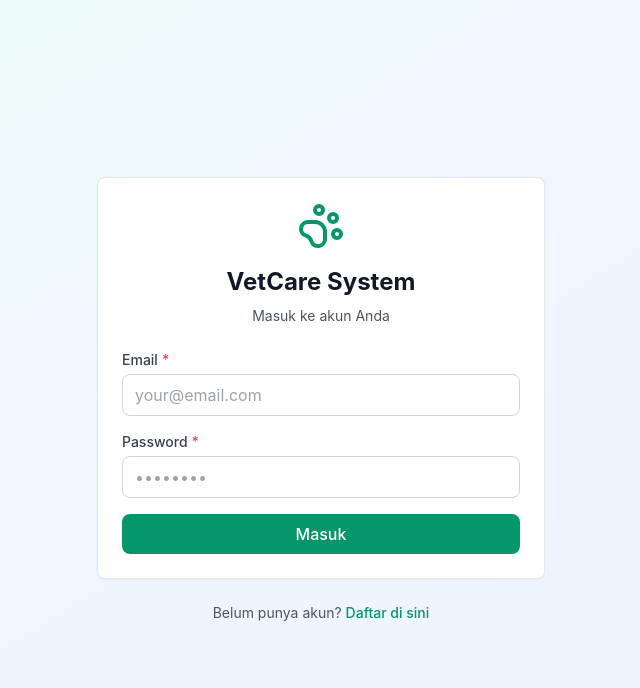
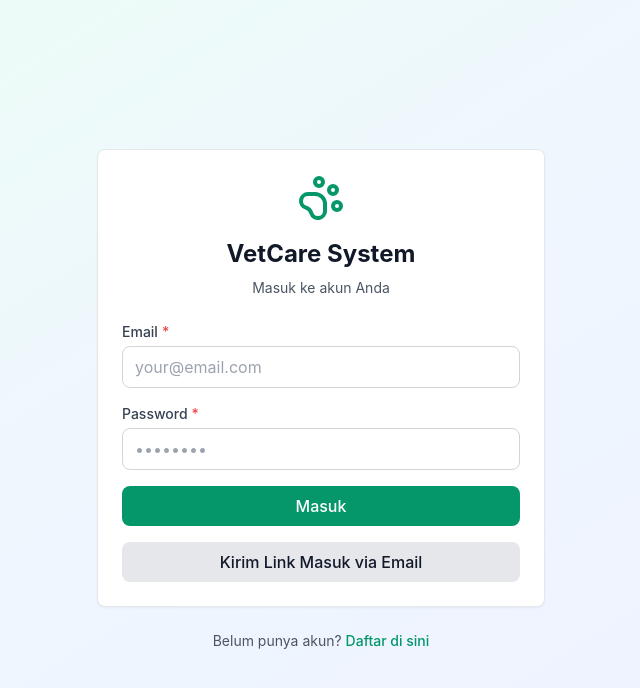
Before and after one commit to zenipara/vepet, a React (Vite) app in the folder frontend/: page /login in a window 1280 px wide. Shown: the top 688 px of the page, without its empty margins (319-959 px from the left). Built offline with nearby package versions, Linux system fonts and the light colour scheme; no server answers.

Commit message:
feat: add Supabase magic link login flow

```diff
--- a/frontend/src/features/auth/services/authService.ts
+++ b/frontend/src/features/auth/services/authService.ts
@@ -7,6 +7,18 @@ export const authService = {
       email,
       password,
     })
+    if (error) throw error
+    return data
+  },
+
+  async signInWithMagicLink(email: string, redirectTo?: string) {
+    const { data, error } = await supabase.auth.signInWithOtp({
+      email,
+      options: {
+        emailRedirectTo: redirectTo,
+      },
+    })
+
     if (error) throw error
     return data
   },
--- a/frontend/src/pages/auth/LoginPage.tsx
+++ b/frontend/src/pages/auth/LoginPage.tsx
@@ -1,5 +1,5 @@
 import { useState } from 'react'
-import { useNavigate, Link } from 'react-router-dom'
+import { Link } from 'react-router-dom'
 import { Card } from '@/components/ui/Card'
 import { Input } from '@/components/ui/Input'
 import { Button } from '@/components/ui/Button'
@@ -7,9 +7,10 @@ import { authService } from '@/features/auth/services/authService'
 import { PawPrint } from 'lucide-react'
 
 export const LoginPage = () => {
-  const navigate = useNavigate()
   const [loading, setLoading] = useState(false)
+  const [magicLinkLoading, setMagicLinkLoading] = useState(false)
   const [error, setError] = useState('')
+  const [successMessage, setSuccessMessage] = useState('')
   const [formData, setFormData] = useState({
     email: '',
     password: '',
@@ -25,6 +26,7 @@ export const LoginPage = () => {
   const handleSubmit = async (e: React.FormEvent) => {
     e.preventDefault()
     setError('')
+    setSuccessMessage('')
     setLoading(true)
 
     try {
@@ -34,6 +36,29 @@ export const LoginPage = () => {
       setError(err.message || 'Login gagal. Cek email dan password Anda.')
     } finally {
       setLoading(false)
+    }
+  }
+
+  const handleMagicLink = async () => {
+    setError('')
+    setSuccessMessage('')
+
+    if (!formData.email) {
+      setError('Masukkan email untuk menerima link masuk.')
+      return
+    }
+
+    try {
+      setMagicLinkLoading(true)
+      const redirectBase = `${window.location.origin}${import.meta.env.BASE_URL}`
+      const redirectTo = new URL('login', redirectBase).toString()
+
+      await authService.signInWithMagicLink(formData.email, redirectTo)
+      setSuccessMessage('Link masuk telah dikirim. Silakan cek email Anda.')
+    } catch (err: any) {
+      setError(err.message || 'Gagal mengirim link masuk. Coba lagi.')
+    } finally {
+      setMagicLinkLoading(false)
     }
   }
 
@@ -51,6 +76,12 @@ export const LoginPage = () => {
         {error && (
           <div className="mb-4 p-3 bg-red-50 border border-red-200 rounded-lg text-red-700 text-sm">
             {error}
+          </div>
+        )}
+
+        {successMessage && (
+          <div className="mb-4 p-3 bg-green-50 border border-green-200 rounded-lg text-green-700 text-sm">
+            {successMessage}
           </div>
         )}
 
@@ -77,6 +108,16 @@ export const LoginPage = () => {
           <Button type="submit" className="w-full" loading={loading}>
             Masuk
           </Button>
+
+          <Button
+            type="button"
+            variant="secondary"
+            className="w-full"
+            loading={magicLinkLoading}
+            onClick={handleMagicLink}
+          >
+            Kirim Link Masuk via Email
+          </Button>
         </form>
       </Card>
 
```
